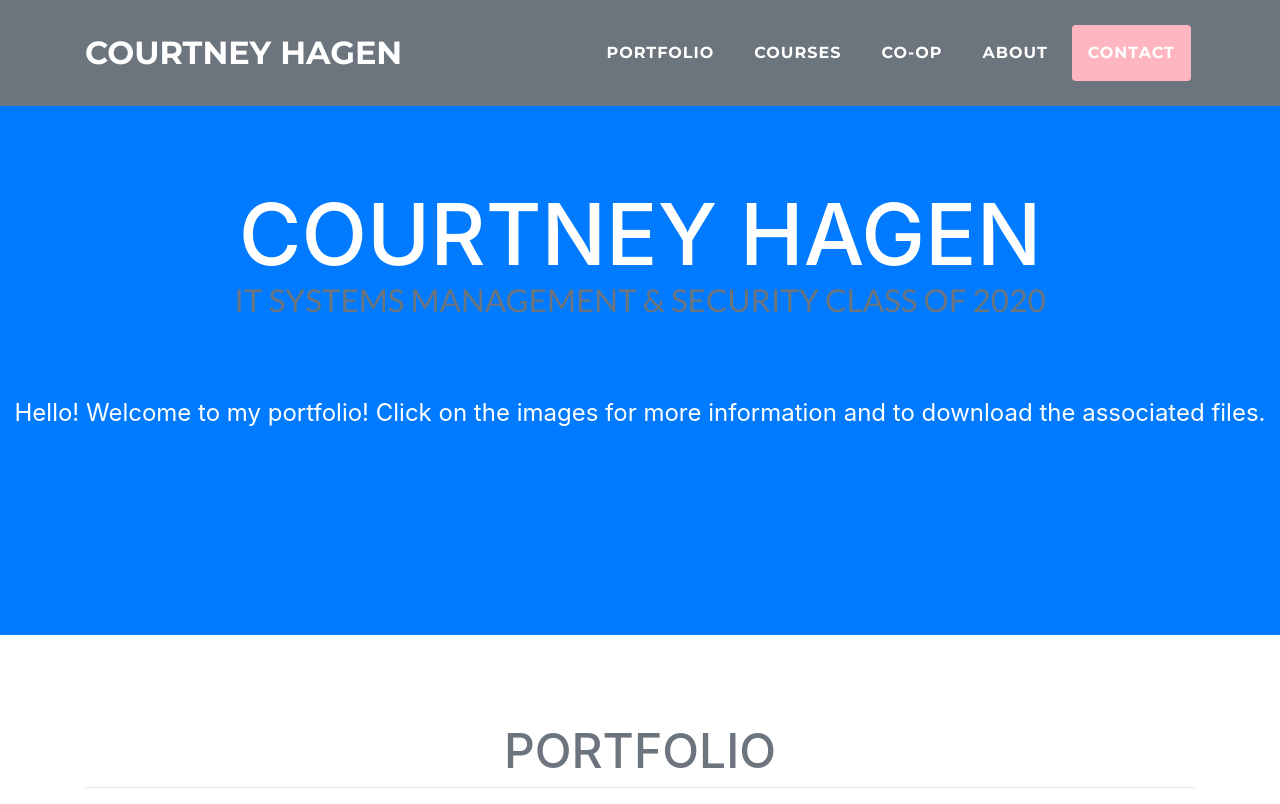
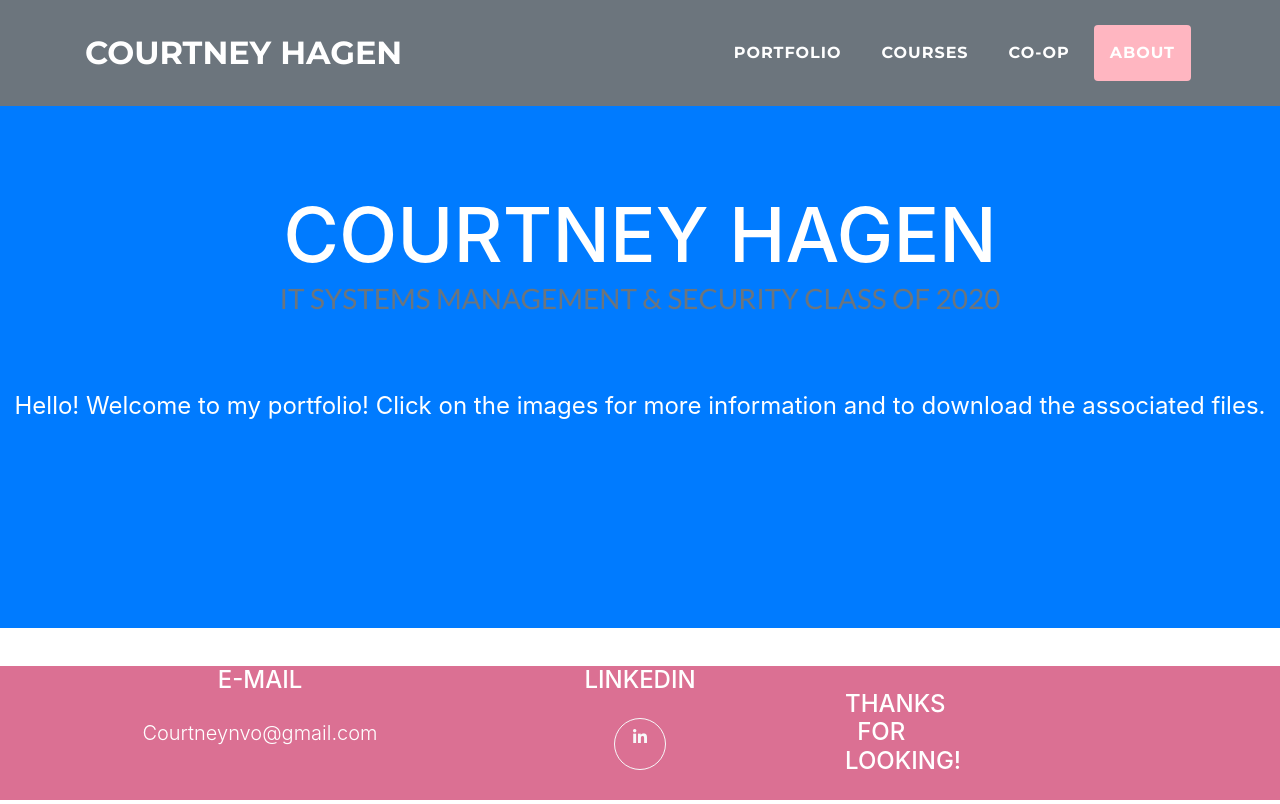
Before and after one commit to CourtneyHagen/CourtneyHagen.github.io, a website with bundled scripts: page index.html in a window 1280 px wide. Shown: the top 804 px of the page. Built offline with nearby package versions, Linux system fonts and the light colour scheme.

Commit message:
Footer edits
Made the footer stick to the bottom and stretch, as well as left the copywrite at the bottom but not stick.

```diff
--- a/css/freelancer.css
+++ b/css/freelancer.css
@@ -284,14 +284,16 @@ form .row:first-child .floating-label-form-group {
 }
 
 .footer {
-  padding-top: 5rem;
-  padding-bottom: 5rem;
+  padding-top: 0;
+  padding-bottom: 0;
   background-color: #DB7093;
   color: #fff;
 }
 
 .copyright {
   background-color: #DB7093;
+  padding-top: 0;
+  padding-bottom: 0;
 }
 
 a {
--- a/index.html
+++ b/index.html
@@ -53,9 +53,6 @@
             <li class="nav-item mx-0 mx-lg-1">
               <a class="nav-link py-3 px-0 px-lg-3 rounded js-scroll-trigger" href="#about">About</a>
             </li>
-            <li class="nav-item mx-0 mx-lg-1">
-              <a class="nav-link py-3 px-0 px-lg-3 rounded js-scroll-trigger" href="#footer">Contact</a>
-            </li>
           </ul>
         </div>
       </div>
@@ -64,7 +61,6 @@
     <!-- Header -->
     <header class="masthead bg-primary  text-white text-center">
       <div class="container">
-        <font size="+1"><font>
         <h1 class="text-uppercase mb-0">Courtney Hagen</p>
           </div>
           <h2 class="text-center text-uppercase text-secondary mb-0">IT Systems Management & Security Class of 2020</h2>
@@ -505,7 +501,7 @@
     </section>
 
     <!-- Footer -->
-    <footer class="footer text-center" id="footer">
+    <footer class="footer fixed-bottom text-center" id="footer">
       <div class="container">
         <div class="row">
           <div class="col-md-4 mb-5 mb-lg-0">
@@ -514,6 +510,7 @@
           </div>
           <div class="col-md-4 mb-5 mb-lg-0">
             <h4 class="text-uppercase mb-4">LinkedIn</h4>
+            <font size="-1"><font>
             <ul class="list-inline mb-0">
               <li class="list-inline-item">
                 <a class="btn btn-outline-light btn-social text-center rounded-circle" href="https://www.linkedin.com/in/courtney-hagen-a3898ba2/">
@@ -523,19 +520,25 @@
             </ul>
           </div>
           <div class="col-md-4">
-            <h4 class="text-uppercase mb-4">Thanks for Looking!</h4>
-            <p class="lead mb-0">
+            <h4 class="text-uppercase mb-4"></h4>
+            <h4 class="text-uppercase mb-4"><center>Thanks for looking!</h4></center>
+            <p class="lead text-center mb-0">
               <a href="#"></a></p>
+              </div>
+            </div>
           </div>
         </div>
       </div>
     </footer>
 
-    <div class="copyright py-4 text-center text-white">
+    <div class="copyright fixed-copyright py-4 text-center text-white">
       <div class="container">
+        <font size="-1"><font>
         <small>Copyright &copy; Courtney Hagen 2019</small>
       </div>
     </div>
+
+
 
     <!-- Scroll to Top Button (Only visible on small and extra-small screen sizes) -->
     <div class="scroll-to-top d-lg-none position-fixed ">
```
